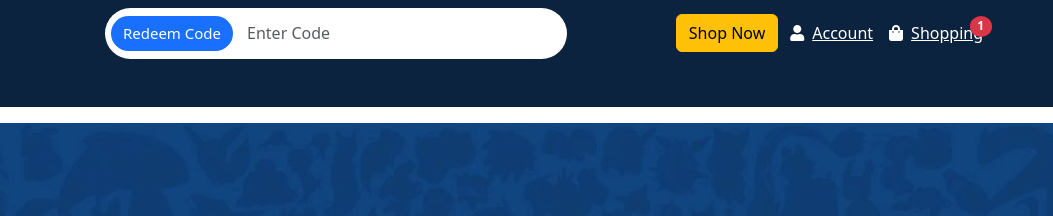
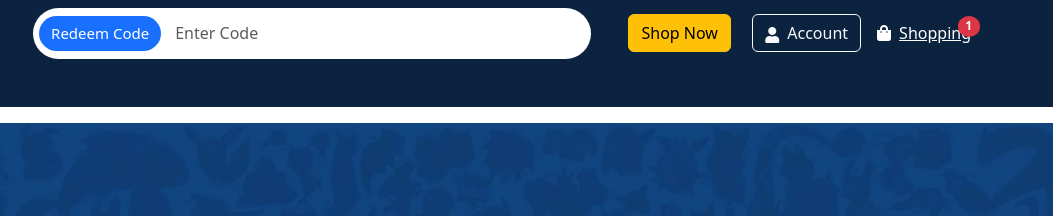
Before and after one commit to pookiebearawd/pookiebearawd.github.io, a plain HTML site: page AWD/index.html in a window 1280 px wide. Shown: the top 216 px of the page, 227-1280 px from the left. Drawn offline with Linux system fonts and the light colour scheme.

Commit message:
Update index.html

```diff
--- a/AWD/index.html
+++ b/AWD/index.html
@@ -17,17 +17,18 @@
             <a href="index.html" class="navbar-brand text-white">
                 <img src="assets/Pokémon_GO_logo.svg" alt="Pokémon GO" height="70">
             </a>
-            <div class="search-container col-5 d-flex w-50 bg-white rounded-pill p-1 ">
+            <div class="search-container col-5 d-flex w-50 bg-white rounded-pill p-1">
                 <button class="btn button-prs rounded-pill w-30 flex-shrink-0">Redeem Code</button>
                 <input type="text" class="form-control border-0 me-3 rounded-pill" placeholder="Enter Code">
-
             </div>
-            <a class="btn btn-warning ms-3" href="shop.html">Shop Now</a></div>
-            <div class="d-flex align-items-center ">
-                <a href="#" class="text-white me-3 d-flex"><i class="fas fa-user pt-1 pe-2"></i> Account</a>
+            <a class="btn btn-warning ms-3" href="shop.html">Shop Now</a>
+            <div class="d-flex align-items-center">
+                <button id="accountBtn" class="btn btn-outline-light me-3 d-flex align-items-center">
+                    <i class="fas fa-user pt-1 pe-2"></i> Account
+                </button>
                 <a href="#" class="text-white d-flex position-relative" data-bs-toggle="modal" data-bs-target="#cartModal">
                     <i class="fas fa-shopping-bag pt-1 pe-2"></i> Shopping
-                    <span class="badge bg-danger rounded-circle badge-notification ">1</span>
+                    <span class="badge bg-danger rounded-circle badge-notification">1</span>
                 </a>
             </div>
         </div>
@@ -312,6 +313,12 @@
       </div>
      </footer>
      <script src="scripts.js"></script>
+     <script>
+      document.getElementById("accountBtn").addEventListener("click", function() {
+          const isLoggedIn = localStorage.getItem("isLoggedIn") === "true";
+          window.location.href = isLoggedIn ? "profile.html" : "signin.html";
+      });
+  </script>
     <script src="bootstrap-5.3.3-dist\js\bootstrap.bundle.js"></script>
 </body>
 </html>
```
